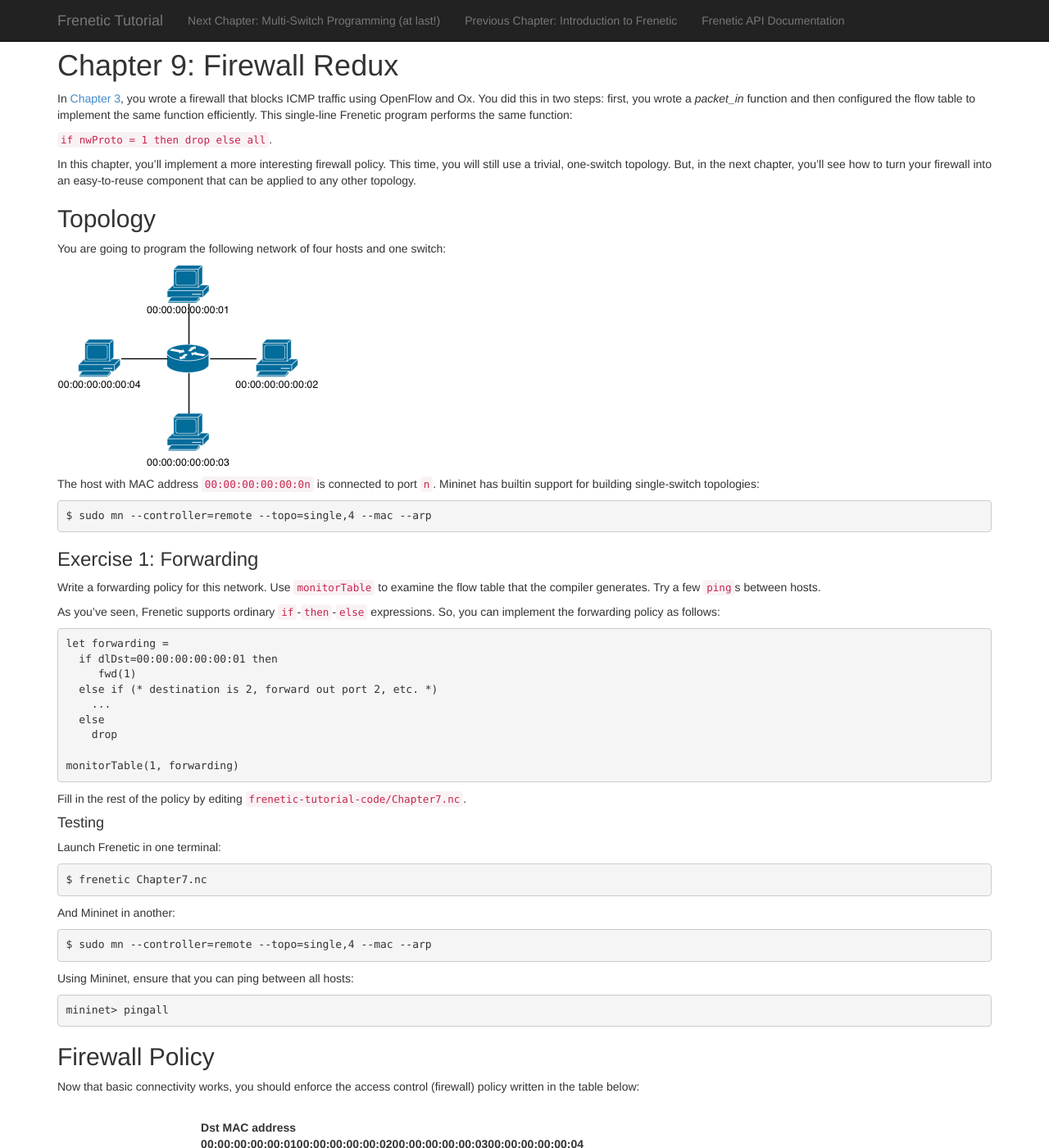
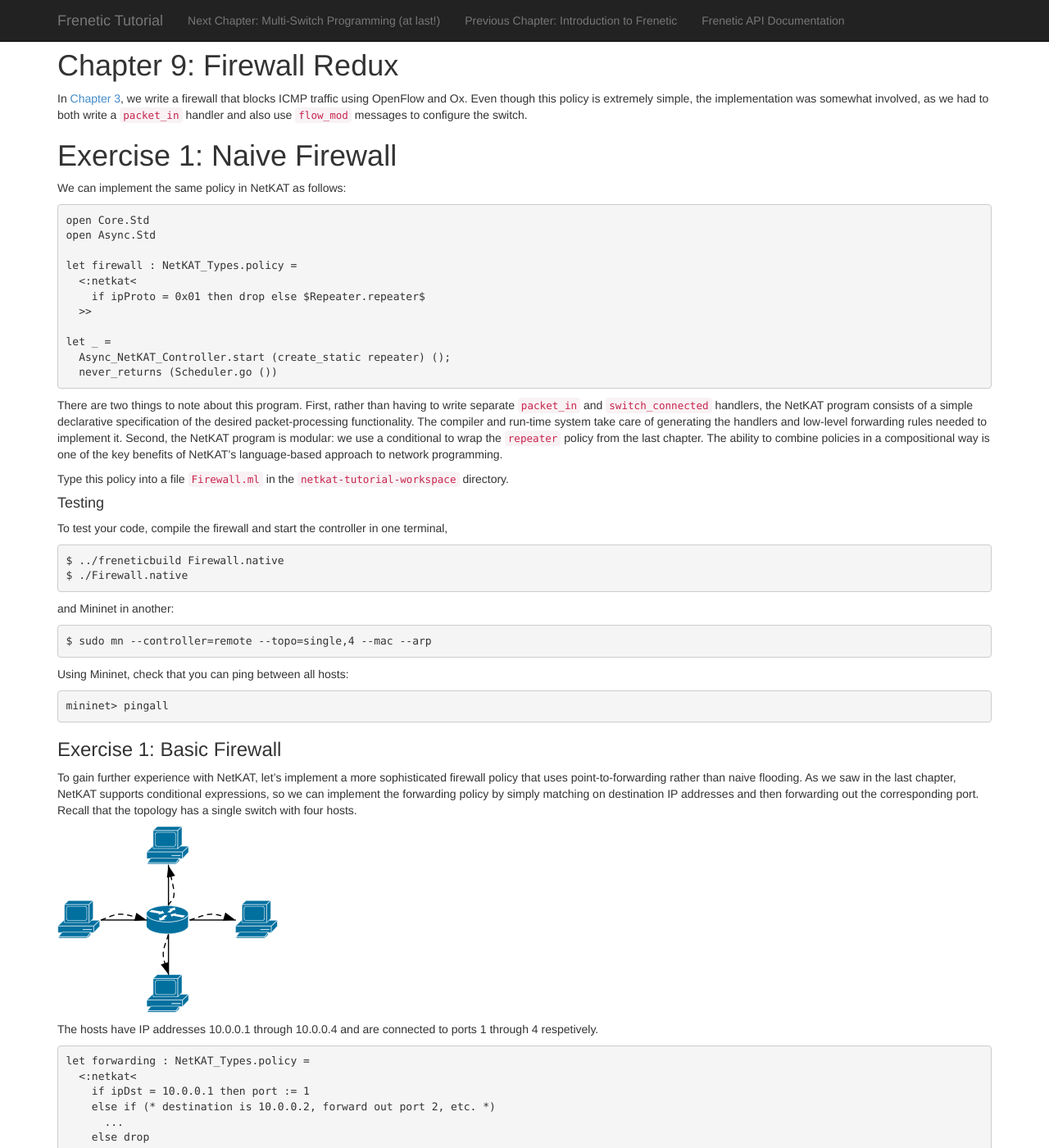
Before and after one commit to frenetic-lang/tutorials, a Jekyll site: the page built from 08-NCFirewall/index.md, in a window 1280 px wide and 1400 px high. Shown: the whole window at 82% size. Built offline with Jekyll 4.4.1, drawn with Linux system fonts in a browser that asks for light colours; nearby versions of some CDN libraries; some of the changed text lies outside the part shown.

Commit message:
Checkpoint

```diff
--- a/07-Frenetic-Introduction/index.md
+++ b/07-Frenetic-Introduction/index.md
@@ -1,90 +1,87 @@
 ---
 layout: main
-title: Introduction to Frenetic
+title: NetKAT Repeater
 ---
 
+So far, we've seen how to implement OpenFlow controllers using the Ox
+platform. Most of the controllers we've built follow a simple,
+two-step recipe:
 
-You've learned how to write controllers with OpenFlow. We've shown
-you a simple, two step recipe to implement policies:
+* Write a `packet_in` handler that implements the desired
+  packet-processing policy.
 
-* You can easily write a _packet-in_ function to have the controller
-  implement any policy, though it may be a very inefficient
-  implementation.
+* Use `flow__mod` and `stats_request` messages to use the hardware
+  flow tables and counters available on switches to implement the same
+  policy efficiently.
 
-* You can then use flow tables and statistics to program switches to
-  implement the same policy efficiently.
+In the next few chapters, we will explore a different approach:
+express policies using a high-level, domain-specific programming
+language, and let a compiler and run-time system handle the details
+related to configuring hardware flow tables on switches (as well as
+sending requests for statistics, accumulating replies, etc.)
 
-In the following chapters, we introduce a new way to program SDN policies.
-You write policy-functions in a little language we call **FreneticDSL**.
-The Frenetic compiler will then synthesize the flow tables needed to
-implement your policy-function efficiently. (It also
-sends statistics requests, accumulates replies, manages
-switch connections, and more.)
-
-The templates and solutions for this part of the tutorial are in
-the `frenetic-tutorial-code` directory:
+The templates for this part of the tutorial are in the
+`netkat-tutorial-workspace` directory, and the solutions are in
+`netkat-tutorial-solutions`.
 
 ~~~
-$ cd guide/frenetic-tutorial-code
+$ cd tutorials/netkat-tutorial-solutions
 ~~~
 
-### Example 1: A Naive Repeater (Redux)
+### Example 1: A Repeater (Redux)
 
-In the [OxRepeater](02-OxRepeater) chapter, you learned how to program an
-efficient repeater by adding rules to the switch flow table.  Recall that a
-repeater simply forwards incoming packets out all other ports.
+In the [OxRepeater](OxRepeater) chapter, we wrote an efficient
+repeater that installs forwarding rules in the switch flow table.
+Recall that a repeater simply forwards incoming packets out all other
+ports. To simplify the example, suppose that the topology consists of
+a single switch with four ports, numbered 1 through 4:
 
-In this example, we will begin by considering a network with just one switch
-with two ports, numbered 1 and 2:
+![Repeater](../images/repeater.png)
 
-![Default Mininet topology.][topo_1]
+The following program implements a repeater in NetKAT:
+~~~
+open Core.Std
+open Async.Std
 
-Our first goal will be to program a
-switch-specific repeater that forwards traffic arriving at port 1 out port 2,
-and vice versa.  The following Frenetic policy accomplishes that task.
+(* a simple repeater *)
+let repeater : NetKAT_Types.policy =
+  <:netkat<
+    if port = 1l then port := 2l + port := 3l + port := 4l
+    else if port = 2l then port := 1l + port := 3l + port := 4l
+    else if port = 3l then port := 1l + port := 2l + port := 4l
+    else if port = 4l then port := 1l + port := 2l + port := 3l
+    else drop
+  >>
 
-~~~
-(* a simple repeater *)
-
-let repeater =
-  if inPort = 1 then fwd(2)
-  else fwd(1) in
-monitorTable(1, repeater)
+let _ =
+  Async_NetKAT_Controller.start (create_static repeater) ();
+  never_returns (Scheduler.go ())
 ~~~
 
-As in OCaml, Frenetic comments are placed within <code>(*</code> and
-<code>*)</code> (and comments may be nested). The <code>let</code> keyword
-introduces a new policy, which we have chosen to call <code>repeater</code>.
-An <code>if</code>-<code>then</code>-<code>else</code> statement determines
-whether to forward a packet out port 1 or port 2, depending on the packet's
-<code>inPort</code> field.  In addition to testing the packet's
-<code>inPort</code>, if statement predicates can refer to the
-<code>switch</code> at which a packet arrives, as well as any of the
-OpenFlow-supported fields, such as the <code>srcIP</code>, <code>dstIP</code>
-or <code>dlTyp</code>.  Conditions can also be formed using conjunctions
-(<code>&&</code>), disjunctions (<code>||</code>) and negation (<code>!</code>)
-of other conditions.  See the [manual](A-NCManual) for the complete list of
-predicates.
-
-The last line of the program uses <code>monitorTable(1,repeater)</code>, which
-will print the flow table generated for switch <code>1</code> from the
-<code>repeater</code> policy.  It is equivalent to <code>repeater</code>, but
-with the side effect of printing the flow table.  Now, when you run the
-example, take a look at the flow table that the Frenetic compiler creates for
-you and compare it to your flow table rules from the Ox tutorial.
+This main part of this code uses a Camlp4 quotation,
+<code><:netkat<... >></code> to switch into NetKAT syntax. The
+embedded NetKAT program uses a cascade of nested conditionals
+(<code>if ... then ... else ...</code>) to match packets on each port
+(<code>port = 1l</code>) and forward them out on all other ports
+(<code>port := 2l + port := 3l + port := 4l</code>) except the one the
+packet came in on. The last two lines of code are boilerplate. They
+start a controller that configures the switch with a static NetKAT
+policy, and also start the scheduler for the Async concurrency
+library.
 
 #### Run the Example
 
-Within the <code>frenetic-tutorial-code</code> directory, you should
-find the repeater policy in <code>Repeater.nc</code>.  To start the
-repeater controller, just type:
+To run the repeater, type the code above into a file
+<code>Repeater.ml</code> within the
+<code>netkat-tutorial-workspace</code> directory. Then compile and
+start the repeater controller using the following commands.
 ~~~
-$ frenetic Repeater.nc
+$ ../freneticbuild Repeater.native
+$ ./Repeater.native
 ~~~
-Now, in a separate terminal, start up mininet with the default, single
-switch topology.
+Next, in a separate terminal, start up mininet.
 ~~~
-$ sudo mn --controller=remote
+$ sudo mn --controller=remote --topology=single,4 --mac --arp
 ~~~
 
 #### Test the Example
@@ -102,24 +99,31 @@ PING 10.0.0.2 (10.0.0.2) 56(84) bytes of data.
 1 packets transmitted, 1 received, 0% packet loss, time 0ms
 rtt min/avg/max/mdev = 0.216/0.216/0.216/0.000 ms
 ~~~
-Ping <code>h1</code> from <code>h2</code> as well.
-Once you are convinced the repeater works,
-try replacing the given repeater with an even simpler one:
+Try pinging <code>h1</code> from <code>h2</code> as well.
+
+### Example 2: Using Anti-Quotation
+
+In many programs it is useful to escape from a quotation back into
+OCaml. We can do this using Camlp4 anti-quotations,
+<code>$...$</code>. As an example, here is an equivalent version of
+the repeater written using anti-quotation:
+
 ~~~
-let repeater = all in
-monitorTable(1, repeater)
+(* a simple repeater *)
+let all_ports : int32 list = [1l; 2l; 3l; 4l]
+
+let flood (n:int32) : NetKAT_Types.policy =
+  List.fold_left
+    (fun pol m -> if n = m then pol else <:netkat<$pol$ + port := $m$>>)
+    <:netkat<drop>> all_ports
+
+let repeater : NetKAT_Types.policy =
+  List.fold_right
+    (fun m pol -> <:netkat<if port = $m$ then $flood m$ else $pol$>>)
+    all_ports <:netkat<drop>>
+>>
 ~~~
-The <code>all</code> policy forwards any packet arriving at a switch out
-all ports on that switch except the port it arrived on.  Try testing
-that out too to see if you have done it correctly.
-
-The opposite of the <code>all</code> policy is the <code>drop</code> policy,
-which drops all packets on the floor.
 
 ## Next chapter: [Firewall Redux][Ch7]
 
 [Ch7]: 07-NCFirewall
-
-[topo_1]: ../images/topo_1.png "Default Mininet topology."
-[topo_2]: ../images/topo_2.png "Simple linear topology."
-[topo_3]: ../images/topo_3.png "Simple tree topology."
--- a/08-NCFirewall/index.md
+++ b/08-NCFirewall/index.md
@@ -3,111 +3,183 @@ layout: main
 title: Firewall Redux
 ---
 
-In [Chapter 3](03-OxFirewall), you wrote a firewall that blocks ICMP traffic using OpenFlow and Ox. You did this in two steps: first, you wrote a _packet_in_ function and then configured the flow table to implement the same function efficiently.
-This single-line Frenetic program performs the same function:
+In [Chapter 3](03-OxFirewall), we write a firewall that blocks ICMP
+traffic using OpenFlow and Ox. Even though this policy is extremely
+simple, the implementation was somewhat involved, as we had to both
+write a `packet_in` handler and also use `flow_mod` messages to
+configure the switch.
 
-`if nwProto = 1 then drop else all`.
+#Exercise 1: Naive Firewall
 
-In this chapter, you'll implement a more interesting firewall policy. This time, you will still use a trivial, one-switch topology. But, in the next chapter, you'll see
-how to turn your firewall into an easy-to-reuse component that can be applied to any other topology.
+We can implement the same policy in NetKAT as follows:
 
-## Topology
+~~~
+open Core.Std
+open Async.Std
 
-You are going to program the following network of four hosts and one switch:
+let firewall : NetKAT_Types.policy =
+  <:netkat<
+    if ipProto = 0x01 then drop else $Repeater.repeater$
+  >>
 
-![image](../images/topo-single-4.png)
+let _ =
+  Async_NetKAT_Controller.start (create_static repeater) ();
+  never_returns (Scheduler.go ())
+~~~
 
-The host with MAC address `00:00:00:00:00:0n` is connected to port `n`. Mininet has builtin support for building single-switch topologies:
+There are two things to note about this program. First, rather than
+having to write separate `packet_in` and `switch_connected` handlers,
+the NetKAT program consists of a simple declarative specification of
+the desired packet-processing functionality. The compiler and run-time
+system take care of generating the handlers and low-level forwarding
+rules needed to implement it. Second, the NetKAT program is modular:
+we use a conditional to wrap the `repeater` policy from the last
+chapter. The ability to combine policies in a compositional way is one
+of the key benefits of NetKAT's language-based approach to network
+programming.
 
+Type this policy into a file `Firewall.ml` in the
+`netkat-tutorial-workspace` directory.
+
+#### Testing
+
+To test your code, compile the firewall and start the controller in
+one terminal,
+~~~
+$ ../freneticbuild Firewall.native
+$ ./Firewall.native
+~~~
+and Mininet in another:
 ~~~
 $ sudo mn --controller=remote --topo=single,4 --mac --arp
 ~~~
-
-### Exercise 1: Forwarding
-
-Write a forwarding policy for this network. Use `monitorTable` to examine the flow table that the compiler generates. Try a few `ping`s between hosts.
-
-As you've seen, Frenetic supports ordinary `if`-`then`-`else` expressions.
-So, you can implement the forwarding policy as follows:
-
-~~~
-let forwarding =
-  if dlDst=00:00:00:00:00:01 then
-     fwd(1)
-  else if (* destination is 2, forward out port 2, etc. *)
-    ...
-  else
-    drop
-
-monitorTable(1, forwarding)
-~~~
-
-Fill in the rest of the policy by editing `frenetic-tutorial-code/Chapter7.nc`.
-
-#### Testing
-
-Launch Frenetic in one terminal:
-
-~~~
-$ frenetic Chapter7.nc
-~~~
-
-And Mininet in another:
-
-~~~
-$ sudo mn --controller=remote --topo=single,4 --mac --arp
-~~~
-
-Using Mininet, ensure that you can ping between all hosts:
-
+Using Mininet, check that you can ping between all hosts:
 ~~~
 mininet> pingall
 ~~~
 
-## Firewall Policy
+### Exercise 1: Basic Firewall
 
-Now that basic connectivity works, you should enforce the access control (firewall) policy written in the table below:
+To gain further experience with NetKAT, let's implement a more
+sophisticated firewall policy that uses point-to-forwarding rather
+than naive flooding. As we saw in the last chapter, NetKAT supports
+conditional expressions, so we can implement the forwarding policy by
+simply matching on destination IP addresses and then forwarding out
+the corresponding port. Recall that the topology has a single switch
+with four hosts.
+
+![Repeater](../images/repeater.png)
+
+The hosts have IP addresses 10.0.0.1 through 10.0.0.4 and are
+connected to ports 1 through 4 respetively.
+
+~~~
+let forwarding : NetKAT_Types.policy =
+  <:netkat<
+    if ipDst = 10.0.0.1 then port := 1
+    else if (* destination is 10.0.0.2, forward out port 2, etc. *)
+      ...
+    else drop
+  >>
+~~~
+
+Type this policy into a file `Firewall2.ml` in the
+`netkat-tutorial-workspace` directory.
+
+### Testing
+
+- Build and launch the controller:
+
+  ~~~ shell
+  $ ../freneticbuild Firewall2.native
+  $ ./Firewall2.native
+  ~~~
+
+- Start Mininet using the same parameters you've used before:
+
+  ~~~
+  $ sudo mn --controller=remote --topo=single,4 --mac --arp
+  ~~~
+
+- Test that pings fail within Mininet:
+
+  ~~~
+  mininet> h1 ping -c 1 h2
+  mininet> h2 ping -c 1 h1
+  ~~~
+
+  These commands should fail, printing `100.0% packet loss`.
+
+- Although ICMP is blocked, other traffic, such as Web traffic should
+  be unaffected. To ensure that this is the case, try to run a Web server
+  on one host and a client on another.
+
+  * In Mininet, start new terminals for `h1` and `h2`:
+
+    ~~~
+    mininet> xterm h1 h2
+    ~~~
+
+  * In the terminal for `h1` start a local "fortune server" (a server
+    that returns insightful fortunes to those who query it):
+
+    ~~~
+    # while true; do fortune | nc -l 80; done
+    ~~~
+
+  * In the terminal for `h2` fetch a fortune from `h1`:
+
+    ~~~
+    # curl 10.0.0.1:80
+    ~~~
+
+    This command should succeed.
+
+## Exercise 3: Advanced Firewall
+
+Now that basic connectivity works, let's extend the example further to
+enforce a more interesting access control policy:
 
 <table>
 <tr>
   <th style="visibility: hidden"></th>
   <th style="visibility: hidden"></th>
-  <th colspan="4">Dst MAC address</th>
+  <th colspan="4">Dst IP Address</th>
 </tr>
 <tr>
   <th style="visibility: hidden"></th>
   <th style="visibility: hidden"></th>
-  <th>00:00:00:00:00:01</th>
-  <th>00:00:00:00:00:02</th>
-  <th>00:00:00:00:00:03</th>
-  <th>00:00:00:00:00:04</th>
+  <th>10.0.0.1</th>
+  <th>10.0.0.2</th>
+  <th>10.0.0.3</th>
+  <th>10.0.0.4</th>
 </tr>
 <tr>
   <th rowspan="5" style="-webkit-transform:rotate(270deg)" >
-    Src MAC<br>address
+    Src IP Address<br>address
   </th>
-  <th>00:00:00:00:00:01</th>
+  <th>10.0.0.1</th>
   <td>Deny All</td>
   <td>HTTP</td>
   <td>Deny All</td>
   <td>Deny All</td>
 </tr>
 <tr>
-  <th>00:00:00:00:00:02</th>
+  <th>10.0.0.2</th>
   <td>HTTP</td>
   <td>Deny All</td>
   <td>Deny All</td>
   <td>Deny All</td>
 </tr>
 <tr>
-  <th>00:00:00:00:00:03</th>
+  <th>10.0.0.3</th>
   <td>Deny All</td>
   <td>Deny All</td>
   <td>Deny All</td>
   <td>ICMP</td>
 </tr>
 <tr>
-  <th>00:00:00:00:00:04</th>
+  <th>10.0.0.4</th>
   <td>Deny All</td>
   <td>Deny All</td>
   <td>ICMP</td>
@@ -115,88 +187,60 @@ Now that basic connectivity works, you should enforce the access control (firewa
 </tr>
 </table>
 
-Each cell in this table has a list of allowed protocols for connections between
-clients (rows) and servers (columns). For example, consider this entry in the table:
-
+Each cell in this table has a list of allowed protocols for
+connections between the hosts in rows and columns. For example, the
+cell
 
 <table>
 <tr>
   <th></th>
-  <th>00:00:00:00:00:01</th>
+  <th>10.0.0.1</th>
 </tr>
 <tr>
-  <th>00:00:00:00:00:02</th>
+  <th>10.0.0.2</th>
   <td>HTTP</td>
 </tr>
 </table>
 
-This cell indicates that (only) HTTP connections (port 80) are allowed between client
-`00:00:00:00:00:02` and the server `00:00:00:00:00:01`. To realize this policy in Frenetic, you need to allow packets from the client to port 80 on the server *and* from port 80 on the server to the client:
+indicates that (only) HTTP connections (port 80) are allowed between
+hotss `10.0.0.2` and `10.0.0.1`. To realize this policy in NetKAT, you
+need to allow packets from the first host to port 80 on second  *and*
+from port 80 on the second back to the first:
 
 ~~~
-if (dlSrc = 00:00:00:00:00:02 && dlDst = 00:00:00:00:00:01 && tcpDstPort = 80) ||
-   (dlSrc = 00:00:00:00:00:01 && dlDst = 00:00:00:00:00:02 && tcpSrcPort = 80)
-then
-  forwarding
-else
-  drop
+let firewall : NetKAT_Types.policy =
+  <:netkat<
+   if (ipSrc = 10.0.0.2 && ipDst = 10.0.0.1 && tcpDst = 80) ||
+      (ipSrc = 10.0.0.1 && ipDst = 10.0.0.2 && tcpSrc = 80)
+   then
+     forwarding
+   else
+     drop
 ~~~
 
-
-### Exercise 2: Firewall + Forwarding
-
-Wrap the forwarding policy you wrote above within a policy implementing the firewall.
-Assume standard numberings:
-
-- HTTP packets are on port 80 and
-- ICMP packets are nwProto 1.
-
-> See `frenetic-tutorial-code/Sol_Chapter7_Forwarding.nc`, if you
-> did not finish the previous task.
-
-Your edited file will probably have the following structure:
-
-~~~
-let forwarding = (* from part 1, above *)
-
-let firewall =
-  if (* traffic is allowed *) then
-    forwarding
-  ...
-  else
-    drop
-
-firewall
-~~~
-
-While you could write the policy by enumerating each allowed flow, consider
-using `if`-`then`-`else` and boolean expressions (`p1 && p2`, `p1 || p2`, and `!p`) to write a compact and legible policy.
-
-#### Testing
-
-Launch Frenetic in one terminal:
-
-~~~
-$ frenetic Chapter7.nc
-~~~
-
-And Mininet in another, then open a terminal on each host:
-
-~~~
-$ sudo mn --controller=remote --topo=single,4 --mac --arp
-mininet> xterm h1 h2 h3 h4
-~~~
-
-Instead of trying a comprehensive test, just test a few points of the access control policy. For example, if you run _fortune_ on port 80 on `h1`:
+Type this policy into a file `Firewall3.ml` in the
+`netkat-tutorial-workspace` directory and test it in Mininet. Note
+that due to the access control policy, it probably makes sense to test
+a few points of the access control policy. For example, if you run
+_fortune_ on port 80 on `h1`,
 
 ~~~
 ## Run on h1's terminal
 $ while true; do fortune | nc -l 80; done
 ~~~
 
-Then, running `curl 10.0.0.1:80` should succeed from `h2`, but fail from `h3`.
+running `curl 10.0.0.1:80` should succeed from `h2`, but fail from `h3`.
 
 Similarly, pinging `h3` should succeed from `h4`, but fail from `h1`.
+
+#### Exercise 4: Compact Firewall
+
+One way to express a firewall policy is to enumerate each allowed flow
+using conditionals. However, using NetKAT's predicates (`p1 && p2`,
+`p1 || p2`, and `!p`) is is often possible to write a more compact and
+legible policy. Revise your advanced firewall this policy, putting the
+result in a file `Firewall4.ml` in the `netkat-tutorial-workspace`
+directory and test it in Mininet.
 
 ## Next chapter: [Multi-switch Programming][Ch8]
 
```
Also changed, not shown: 02-OxRepeater/index.md (+3 -3 lines).
